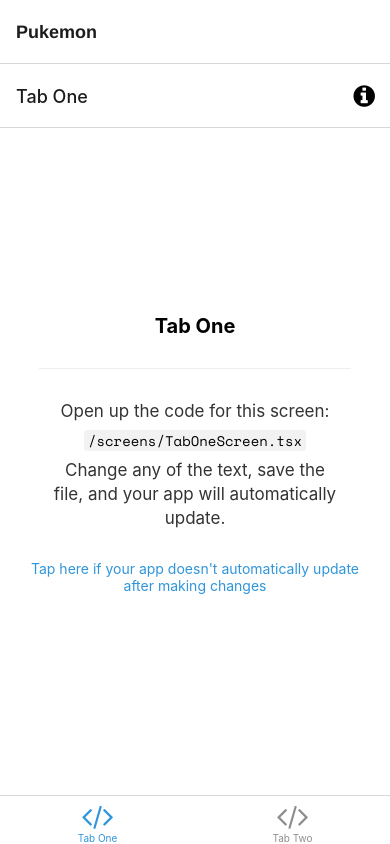
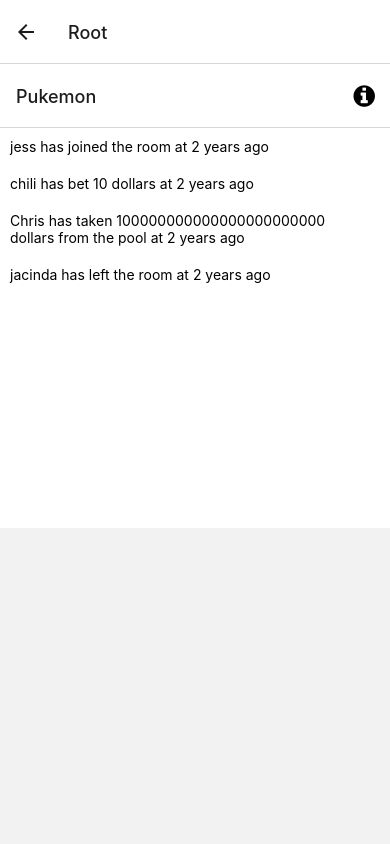
Before and after one commit to githubucl/MobileFE, a React Native app: screen /Root in a window 390 px wide. Built offline with nearby package versions, Linux system fonts and the light colour scheme; what expo-linking would draw is missing.

Commit message:
implementing login screen

```diff
--- /dev/null
+++ b/components/ChatSection/ChatMessage/index.tsx
@@ -0,0 +1,23 @@
+import React from "react";
+import { Text, View } from "../../Themed";
+import { Message } from "../../../types";
+import moment from "moment";
+import styles from "./styles";
+export type ChatMessageProps = {
+  message: Message;
+};
+const ChatMessage = ({ message }: ChatMessageProps) => {
+  return (
+    <View style={styles.container}>
+      <View>
+        <Text style={styles.messageBox}>
+          {`${message.username} ${message.content} at ${moment(
+            message.createdAt
+          ).fromNow()}`}
+        </Text>
+      </View>
+    </View>
+  );
+};
+
+export default ChatMessage;
--- /dev/null
+++ b/components/ChatSection/ChatMessage/styles.ts
@@ -0,0 +1,12 @@
+import { StyleSheet } from "react-native";
+
+const styles = StyleSheet.create({
+  container: {
+    padding: 10,
+  },
+  messageBox: {
+    marginRight: 50,
+  },
+});
+
+export default styles;
--- /dev/null
+++ b/components/ChatSection/index.tsx
@@ -0,0 +1,35 @@
+import React from "react";
+import { StyleSheet, FlatList } from "react-native";
+import { Text, View } from "../Themed";
+import ChatMessage from "./ChatMessage";
+
+import { chats } from "../../data/chat";
+const ChatSection = () => {
+  return (
+    <View style={styles.container}>
+      <FlatList
+        data={chats}
+        renderItem={({ item }) => {
+          return <ChatMessage message={item} />;
+        }}
+      />
+      {/* <View
+        style={styles.separator}
+        lightColor="#eee"
+        darkColor="rgba(255,255,255,0.1)"
+      /> */}
+    </View>
+  );
+};
+
+const styles = StyleSheet.create({
+  container: {
+    // flex: 1,
+    alignItems: "center",
+    justifyContent: "center",
+    // backgroundColor: "white",
+    height: 400,
+  },
+});
+
+export default ChatSection;
--- /dev/null
+++ b/data/chat.ts
@@ -0,0 +1,26 @@
+export const chats = [
+  {
+    id: "1",
+    content: "has joined the room",
+    createdAt: "2020-10-03T14:48:00.000Z",
+    username: "jess",
+  },
+  {
+    id: "2",
+    content: "has bet 10 dollars",
+    createdAt: "2020-10-03T14:48:00.000Z",
+    username: "chili",
+  },
+  {
+    id: "3",
+    content: "has taken 100000000000000000000000 dollars from the pool",
+    createdAt: "2020-10-03T14:48:00.000Z",
+    username: "Chris",
+  },
+  {
+    id: "4",
+    content: "has left the room",
+    createdAt: "2020-10-03T14:48:00.000Z",
+    username: "jacinda",
+  },
+];
--- a/navigation/index.tsx
+++ b/navigation/index.tsx
@@ -18,7 +18,8 @@ import Colors from "../constants/Colors";
 import useColorScheme from "../hooks/useColorScheme";
 import ModalScreen from "../screens/ModalScreen";
 import NotFoundScreen from "../screens/NotFoundScreen";
-import TabOneScreen from "../screens/TabOneScreen";
+import Dashboard from "../screens/Dashboard";
+import LoginScreen from "../screens/LoginScreen";
 import TabTwoScreen from "../screens/TabTwoScreen";
 import {
   RootStackParamList,
@@ -48,21 +49,12 @@ export default function Navigation({
  */
 const Stack = createNativeStackNavigator<RootStackParamList>();
 
+const globalScreenOptions = {};
 function RootNavigator() {
   return (
-    <Stack.Navigator
-      screenOptions={{
-        headerTitleStyle: {
-          fontWeight: "bold",
-          fontFamily: "Helvetica",
-        },
-      }}
-    >
-      <Stack.Screen
-        name="Root"
-        component={BottomTabNavigator}
-        options={{ title: "Pukemon" }}
-      />
+    <Stack.Navigator screenOptions={globalScreenOptions}>
+      <Stack.Screen name="Login" component={LoginScreen} />
+      <Stack.Screen name="Root" component={BottomTabNavigator} />
       <Stack.Screen
         name="NotFound"
         component={NotFoundScreen}
@@ -86,16 +78,17 @@ function BottomTabNavigator() {
 
   return (
     <BottomTab.Navigator
-      initialRouteName="TabOne"
+      initialRouteName="Dashboard"
       screenOptions={{
+        tabBarStyle: { display: "none" },
         tabBarActiveTintColor: Colors[colorScheme].tint,
       }}
     >
       <BottomTab.Screen
-        name="TabOne"
-        component={TabOneScreen}
-        options={({ navigation }: RootTabScreenProps<"TabOne">) => ({
-          title: "Tab One",
+        name="Dashboard"
+        component={Dashboard}
+        options={({ navigation }: RootTabScreenProps<"Dashboard">) => ({
+          title: "Pukemon",
           tabBarIcon: ({ color }) => <TabBarIcon name="code" color={color} />,
           headerRight: () => (
             <Pressable
@@ -114,14 +107,6 @@ function BottomTabNavigator() {
           ),
         })}
       />
-      <BottomTab.Screen
-        name="TabTwo"
-        component={TabTwoScreen}
-        options={{
-          title: "Tab Two",
-          tabBarIcon: ({ color }) => <TabBarIcon name="code" color={color} />,
-        }}
-      />
     </BottomTab.Navigator>
   );
 }
--- a/package.json
+++ b/package.json
@@ -18,6 +18,8 @@
     "@react-navigation/bottom-tabs": "^6.0.5",
     "@react-navigation/native": "^6.0.2",
     "@react-navigation/native-stack": "^6.1.0",
+    "@rneui/base": "^4.0.0-rc.7",
+    "@rneui/themed": "github:react-native-elements/react-native-elements#themed",
     "expo": "~46.0.16",
     "expo-asset": "~8.6.1",
     "expo-constants": "~13.2.4",
@@ -27,6 +29,7 @@
     "expo-status-bar": "~1.4.0",
     "expo-system-ui": "~1.3.0",
     "expo-web-browser": "~11.0.0",
+    "moment": "^2.29.4",
     "react": "18.0.0",
     "react-dom": "18.0.0",
     "react-native": "0.69.6",
--- a/screens/TabOneScreen.tsx
+++ b/screens/Dashboard.tsx
@@ -3,22 +3,11 @@ import { StyleSheet } from "react-native";
 import EditScreenInfo from "../components/EditScreenInfo";
 import { Text, View } from "../components/Themed";
 import { RootTabScreenProps } from "../types";
-
-export default function TabOneScreen({
+import ChatSection from "../components/ChatSection";
+export default function Dashboard({
   navigation,
-}: RootTabScreenProps<"TabOne">) {
-  return (
-    <View style={styles.container}>
-      <Text style={styles.title}>Tab One</Text>
-      <View
-        style={styles.separator}
-        lightColor="#eee"
-        darkColor="rgba(255,255,255,0.1)"
-      />
-
-      <EditScreenInfo path="/screens/TabOneScreen.tsx" />
-    </View>
-  );
+}: RootTabScreenProps<"Dashboard">) {
+  return <ChatSection />;
 }
 
 const styles = StyleSheet.create({
--- /dev/null
+++ b/screens/LoginScreen.tsx
@@ -0,0 +1,92 @@
+import { StyleSheet, Text, View, KeyboardAvoidingView } from "react-native";
+import { Button, Input, Image, Icon } from "@rneui/themed";
+import { useThemeColor } from "../components/Themed";
+import React, { useState } from "react";
+
+const LoginScreen = () => {
+  const [name, setName] = useState("");
+  const [table, setTable] = useState("");
+  const textColor = useThemeColor(
+    { light: "#eee", dark: "rgba(255,255,255,0.1)" },
+    "text"
+  );
+
+  const onJoinTable = () => {
+    console.warn("Join Table");
+  };
+  return (
+    <KeyboardAvoidingView style={styles.container}>
+      <View style={styles.inputContainer}>
+        <Icon
+          name="skull-outline"
+          type="ionicon"
+          size={100}
+          color="pink"
+          style={{ height: 200 }}
+        />
+        <Input
+          placeholder="Name"
+          style={[{ color: textColor }, styles.input]}
+          autoFocus
+          value={name}
+          onChangeText={(text) => setName(text)}
+          leftIcon={
+            <Icon
+              name="person-circle-outline"
+              type="ionicon"
+              size={24}
+              color="pink"
+            />
+          }
+        />
+        <Input
+          style={[{ color: textColor }, styles.input]}
+          placeholder="Table"
+          value={table}
+          onChangeText={(text) => setTable(text)}
+          leftIcon={<Icon name="cash" type="ionicon" size={24} color="pink" />}
+        />
+      </View>
+
+      <Button
+        title="PROFILE"
+        icon={{
+          name: "user",
+          type: "font-awesome",
+          size: 15,
+          color: "white",
+        }}
+        iconRight
+        iconContainerStyle={{ marginLeft: 10 }}
+        titleStyle={{ fontWeight: "700" }}
+        buttonStyle={{
+          backgroundColor: "rgba(199, 43, 98, 1)",
+          borderColor: "transparent",
+          borderWidth: 0,
+          borderRadius: 30,
+        }}
+        containerStyle={{
+          width: 200,
+          marginHorizontal: 50,
+          marginVertical: 10,
+        }}
+      />
+      <View style={{ height: 100 }} />
+    </KeyboardAvoidingView>
+  );
+};
+
+export default LoginScreen;
+
+const styles = StyleSheet.create({
+  container: {
+    flex: 1,
+    backgroundColor: "#1c1c1c",
+    justifyContent: "center",
+    alignItems: "center",
+    padding: 10,
+  },
+  input: { padding: 10 },
+  inputContainer: { width: 300 },
+  button: { width: 200, marginTop: 10 },
+});
```
Also changed, not shown: types.tsx (+22 -12 lines), 1 other file (tests, documents, lock files or other folders).
